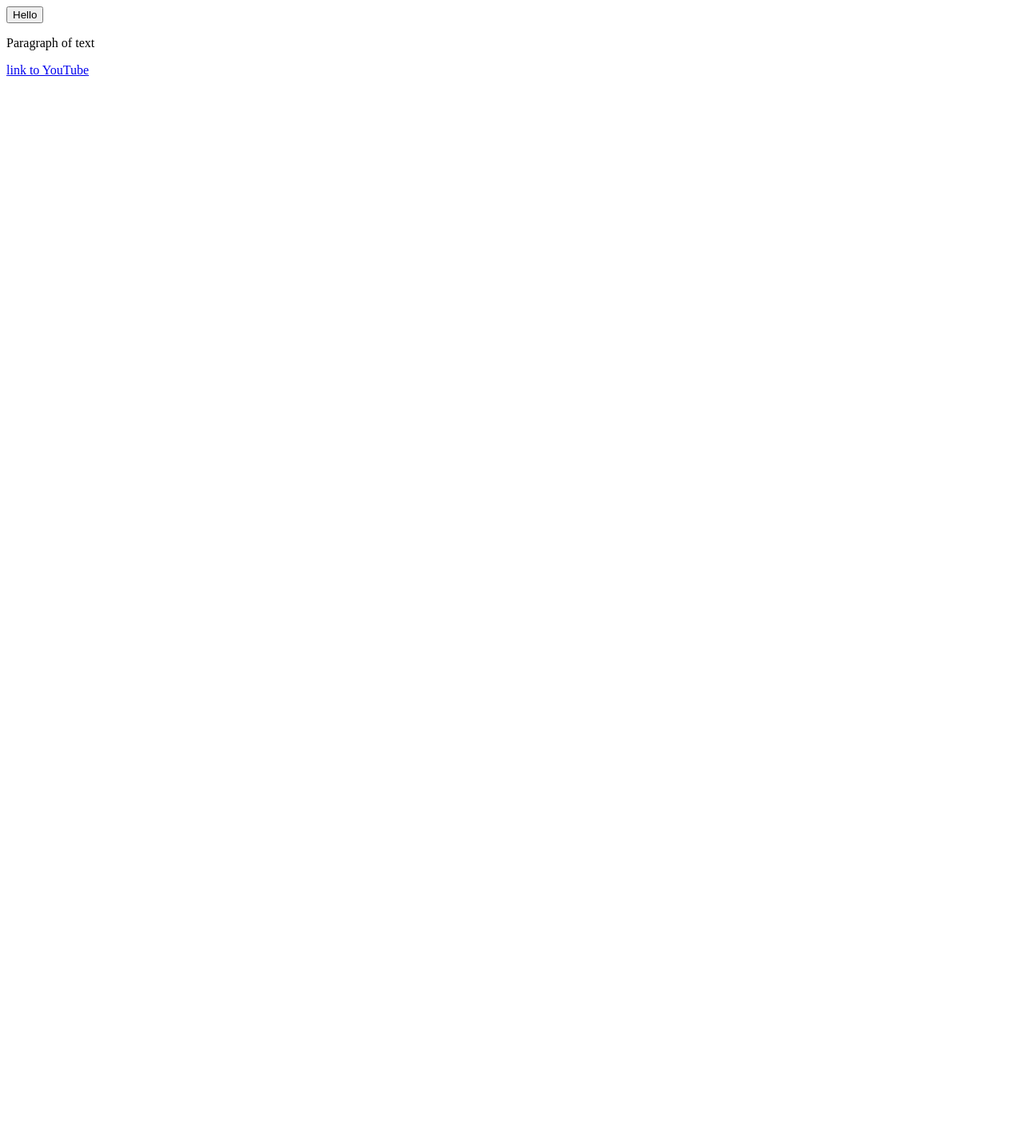
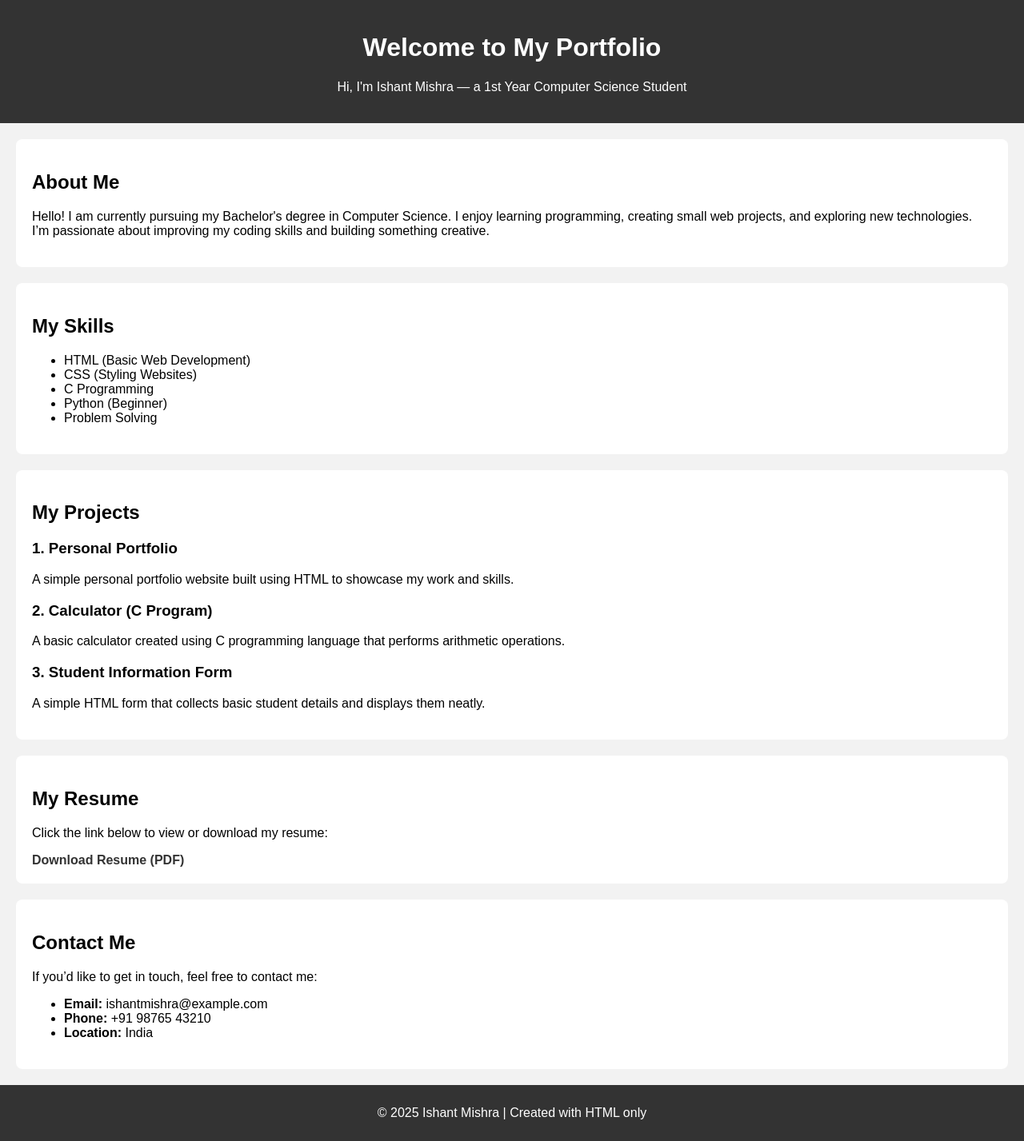
Before and after one commit to Ishant-Mishra/second-html, a plain HTML site: page index.html in a window 1280 px wide. Shown: the whole page at 80% size. Before the commit the page ends 800 px from the top, so only its background shows below. Drawn offline with Linux system fonts and the light colour scheme.

Commit message:
Added new tasks

```diff
--- a/index.html
+++ b/index.html
@@ -1,19 +1,72 @@
+<!-- Simple Portfolio Website - HTML only (for a 1st-year college student) -->
 <!DOCTYPE html>
 <html lang="en">
 <head>
-    <meta charset="UTF-8">
-    <meta name="viewport" content="width=device-width, initial-scale=1.0">
-    <title>Document</title>
+  <meta charset="UTF-8">
+  <meta name="viewport" content="width=device-width, initial-scale=1.0">
+  <title>My Portfolio</title>
 </head>
-<body>
-    <button>
-        Hello
-    </button>
-    <p>
-        Paragraph of text
-    </p>
-    <a href = "https://www.youtube.com/" target="_blank">
-        link to YouTube
-    </a> <!-- This is a anchor tag , For link to open on another webpage we use target attribute.-->
+<body style="font-family: Arial, sans-serif; margin: 0; padding: 0; background-color: #f2f2f2;">
+
+  <!-- Header Section -->
+  <header style="background-color: #333; color: white; text-align: center; padding: 20px 0;">
+    <h1>Welcome to My Portfolio</h1>
+    <p>Hi, I'm Ishant Mishra — a 1st Year Computer Science Student</p>
+  </header>
+
+  <!-- About Section -->
+  <section style="padding: 20px; background-color: white; margin: 20px; border-radius: 8px;">
+    <h2>About Me</h2>
+    <p>Hello! I am currently pursuing my Bachelor's degree in Computer Science. I enjoy learning programming, creating small web projects, and exploring new technologies. I’m passionate about improving my coding skills and building something creative.</p>
+  </section>
+
+  <!-- Skills Section -->
+  <section style="padding: 20px; background-color: white; margin: 20px; border-radius: 8px;">
+    <h2>My Skills</h2>
+    <ul>
+      <li>HTML (Basic Web Development)</li>
+      <li>CSS (Styling Websites)</li>
+      <li>C Programming</li>
+      <li>Python (Beginner)</li>
+      <li>Problem Solving</li>
+    </ul>
+  </section>
+
+  <!-- Projects Section -->
+  <section style="padding: 20px; background-color: white; margin: 20px; border-radius: 8px;">
+    <h2>My Projects</h2>
+    <h3>1. Personal Portfolio</h3>
+    <p>A simple personal portfolio website built using HTML to showcase my work and skills.</p>
+
+    <h3>2. Calculator (C Program)</h3>
+    <p>A basic calculator created using C programming language that performs arithmetic operations.</p>
+
+    <h3>3. Student Information Form</h3>
+    <p>A simple HTML form that collects basic student details and displays them neatly.</p>
+  </section>
+
+  <!-- Resume Section -->
+  <section style="padding: 20px; background-color: white; margin: 20px; border-radius: 8px;">
+    <h2>My Resume</h2>
+    <p>Click the link below to view or download my resume:</p>
+    <a href="#" style="color: #333; text-decoration: none; font-weight: bold;">Download Resume (PDF)</a>
+  </section>
+
+  <!-- Contact Section -->
+  <section style="padding: 20px; background-color: white; margin: 20px; border-radius: 8px;">
+    <h2>Contact Me</h2>
+    <p>If you’d like to get in touch, feel free to contact me:</p>
+    <ul>
+      <li><b>Email:</b> ishantmishra@example.com</li>
+      <li><b>Phone:</b> +91 98765 43210</li>
+      <li><b>Location:</b> India</li>
+    </ul>
+  </section>
+
+  <!-- Footer Section -->
+  <footer style="background-color: #333; color: white; text-align: center; padding: 10px 0; margin-top: 20px;">
+    <p>© 2025 Ishant Mishra | Created with HTML only</p>
+  </footer>
+
 </body>
 </html>
```
